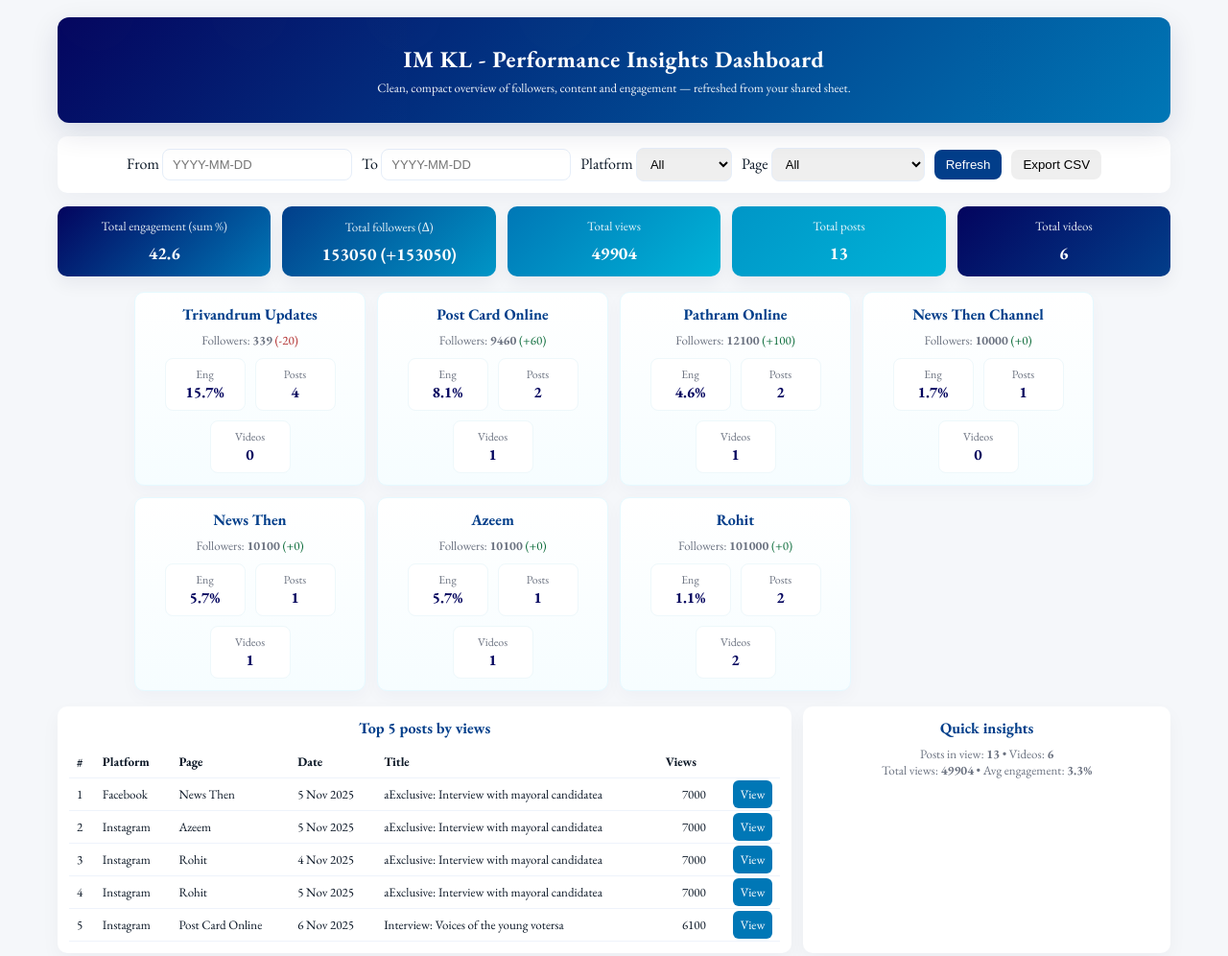
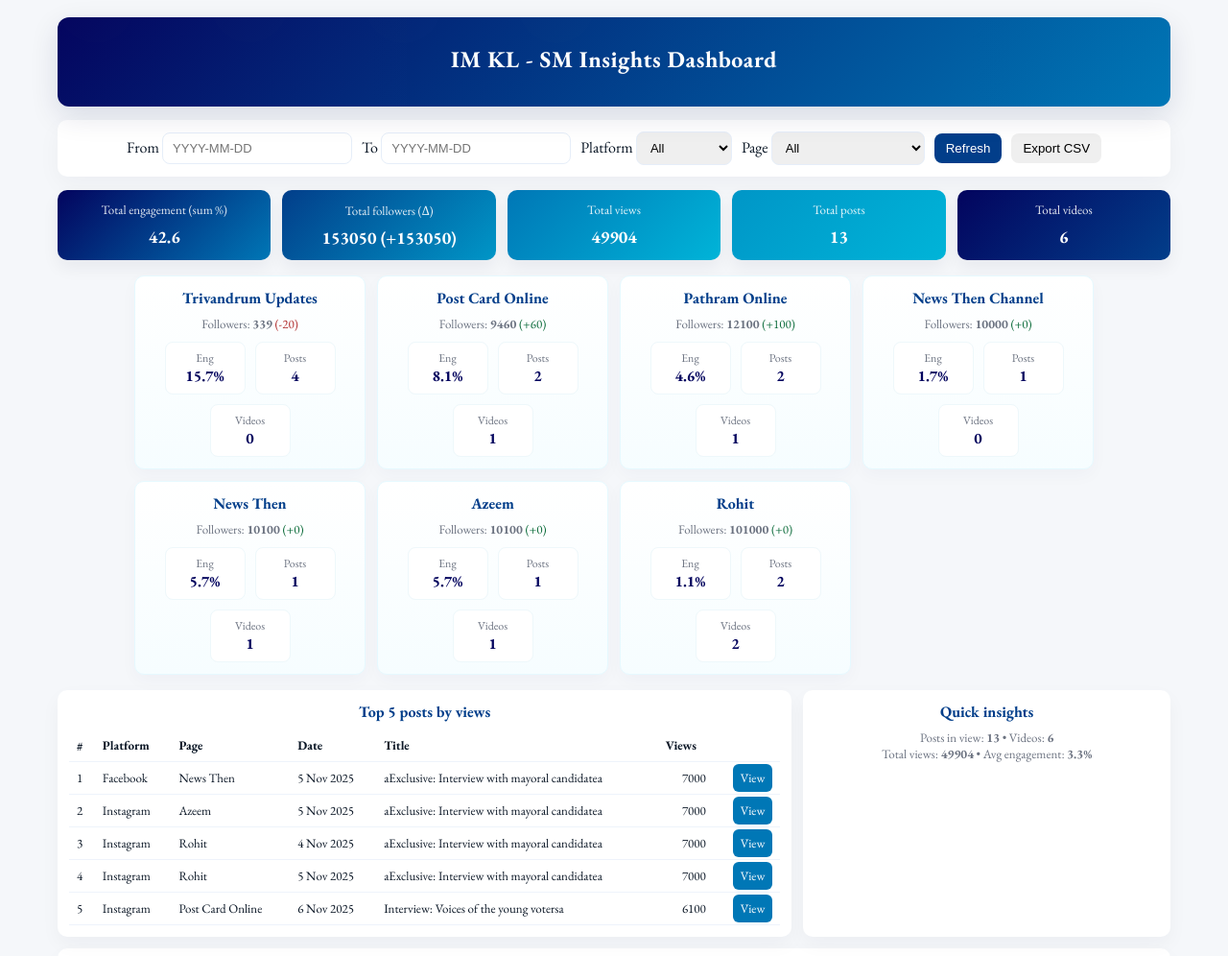
Before and after one commit to azeemali-coder/ig-dashboard, a plain HTML site: page index.html in a window 1280 px wide. Shown: the top 996 px of the page at 96% size. Drawn offline with nearby package versions, Linux system fonts and the light colour scheme.

Commit message:
Updated dashboard layout and headings

```diff
--- a/index.html
+++ b/index.html
@@ -47,8 +47,8 @@
 <body>
   <div class="wrap">
     <div class="hero">
-      <h1>IM KL - Performance Insights Dashboard</h1>
-      <p>Clean, compact overview of followers, content and engagement — refreshed from your shared sheet.</p>
+      <h1>IM KL - SM Insights Dashboard</h1>
+      <p></p>
     </div>
 
     <div class="topbar">
```
